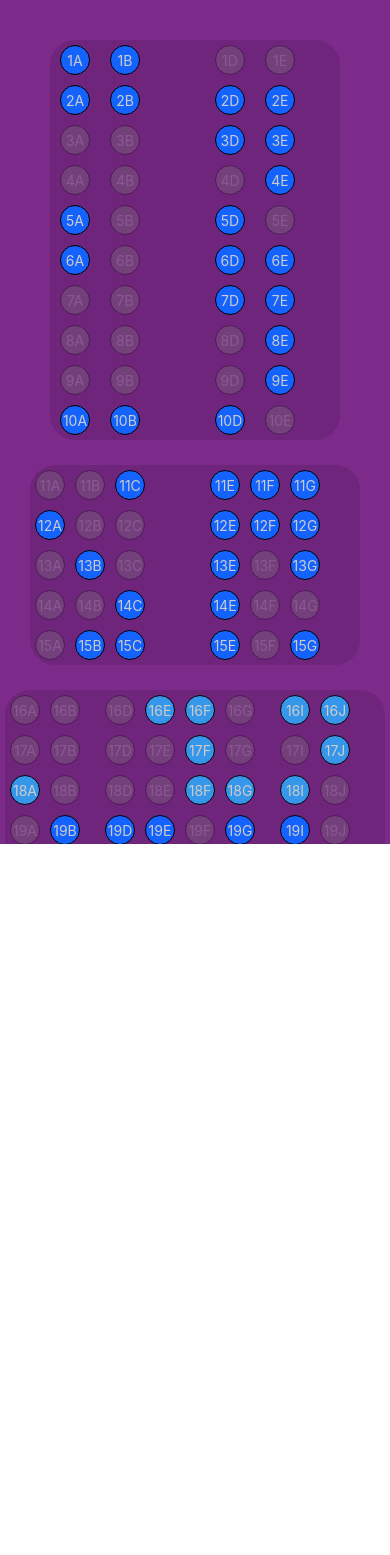
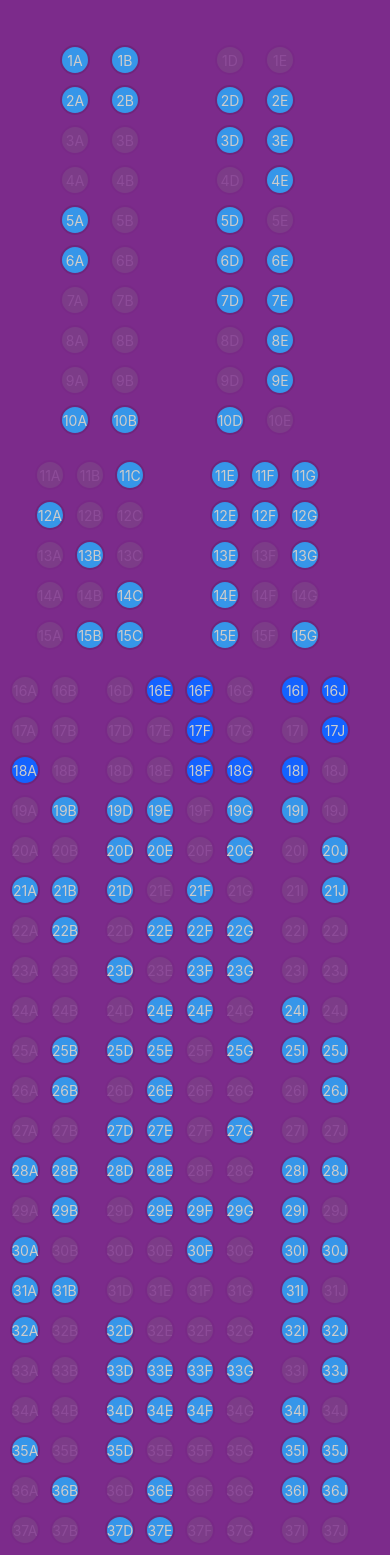
Before and after one commit to cdelsoin/FlightSeatsRN, a React Native app: screen / in a window 390 px wide. Shown: the top 1555 px of the page. Before the commit the page ends 844 px from the top, so only its background shows below. Built offline with nearby package versions, Linux system fonts and the light colour scheme.

Commit message:
display all cabin classes improved scrolling add mock info/menu

```diff
--- a/App.js
+++ b/App.js
@@ -196,16 +196,30 @@ export default class App extends React.Component {
       // <FirstClassSection firstClassSeats={firstClassSeats}/>
       // <BusinessClassSection businessClassSeats={businessClassSeats}/>
       // <EconomyClassSection economyClassSeats={economyClassSeats}/>
-          <ScrollView contentContainerStyle={styles.contentContainer}>
-            <FirstClassSection firstClassSeats={firstClassSeats}/>
-            <BusinessClassSection businessClassSeats={businessClassSeats}/>
-            <EconomyClassSection economyClassSeats={economyClassSeats}/>
-          </ScrollView>
+      <View style={styles.appContainer} >
+        <ScrollView contentContainerStyle={styles.contentContainer}>
+          <FirstClassSection firstClassSeats={firstClassSeats}/>
+          <BusinessClassSection businessClassSeats={businessClassSeats}/>
+          <EconomyClassSection economyClassSeats={economyClassSeats}/>
+        </ScrollView>
+        <View style={styles.zView}>
+          <Text>Hello</Text>
+        </View>
+
+      </View>
     );
   }
 }
 
 const styles = StyleSheet.create({
+  appContainer: {
+    flexDirection: 'column',
+    flexWrap: 'wrap',
+  },
+  zView: {
+    backgroundColor: '#e93697',
+    height: 150,
+  },
   contentContainer: {
     // flex: 1,
     // alignItems: 'stretch',
@@ -214,8 +228,7 @@ const styles = StyleSheet.create({
     // overflow: 'scroll'
   },
   firstClassContainer: {
-    backgroundColor: '#6f257b',
-    borderRadius: 25,
+    // backgroundColor: '#6f257b',
     flexDirection: 'row',
     flexWrap: 'wrap',
     marginTop: 40,
@@ -223,30 +236,28 @@ const styles = StyleSheet.create({
     marginLeft: 50,
   },
   businessClassContainer: {
-    backgroundColor: '#6f257b',
-    borderRadius: 25,
+    // backgroundColor: '#6f257b',
     flexDirection: 'row',
     flexWrap: 'wrap',
-    marginTop: 25,
+    marginTop: 15,
     marginRight: 30,
     marginLeft: 30,
   },
   economyClassContainer: {
-    backgroundColor: '#6f257b',
-    borderRadius: 25,
+    // backgroundColor: '#6f257b',
     flexDirection: 'row',
     flexWrap: 'wrap',
-    marginTop: 25,
+    marginTop: 15,
     marginRight: 5,
     marginLeft: 5,
-    marginBottom: 50,
+    marginBottom: 30,
   },
   seat: {
     alignItems: 'center',
-    backgroundColor: '#1463ff',
+    backgroundColor: '#3696e9',
     borderRadius: 25,
-    // borderColor: '#6f257b',
-    borderWidth: 1,
+    borderColor: '#6f257b',
+    borderWidth: 2,
     height: 30,
     justifyContent: 'center',
     width: 30,
@@ -280,10 +291,10 @@ const styles = StyleSheet.create({
   },
   occupiedSeat: {
     backgroundColor: 'gray',
-    opacity: 0.3
+    opacity: 0.2
   },
   premiumSeat: {
-    backgroundColor: '#3696e9',
+    backgroundColor: '#1463ff',
   }
 });
 
@@ -298,3 +309,5 @@ const styles = StyleSheet.create({
 // #e93697 - Menu
 // #ffffff - Text
 // #dab537 - #b2795f - Secondary Text
+// #14ff81 - Money
+// #14fff8 - Selected Seat
```
Also changed, not shown: package.json (line endings or trailing spaces), 1 other file (tests, documents, lock files or other folders).
